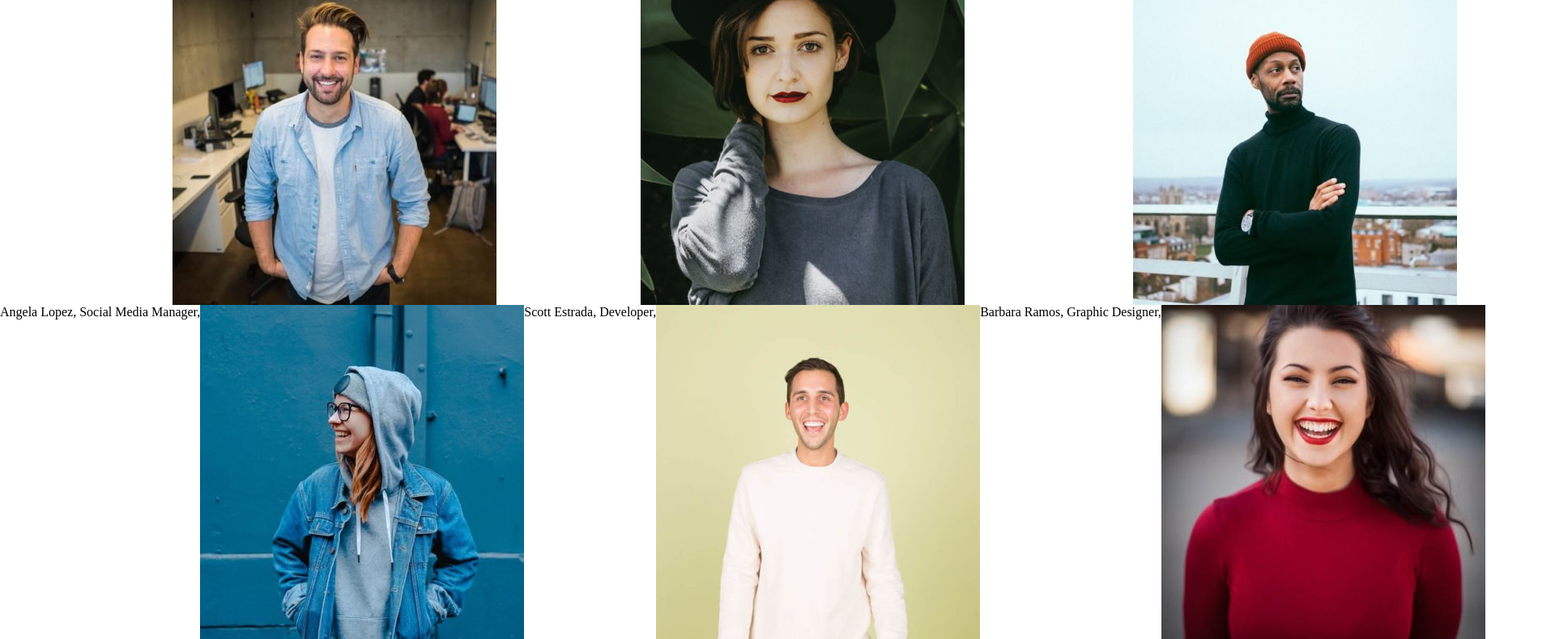
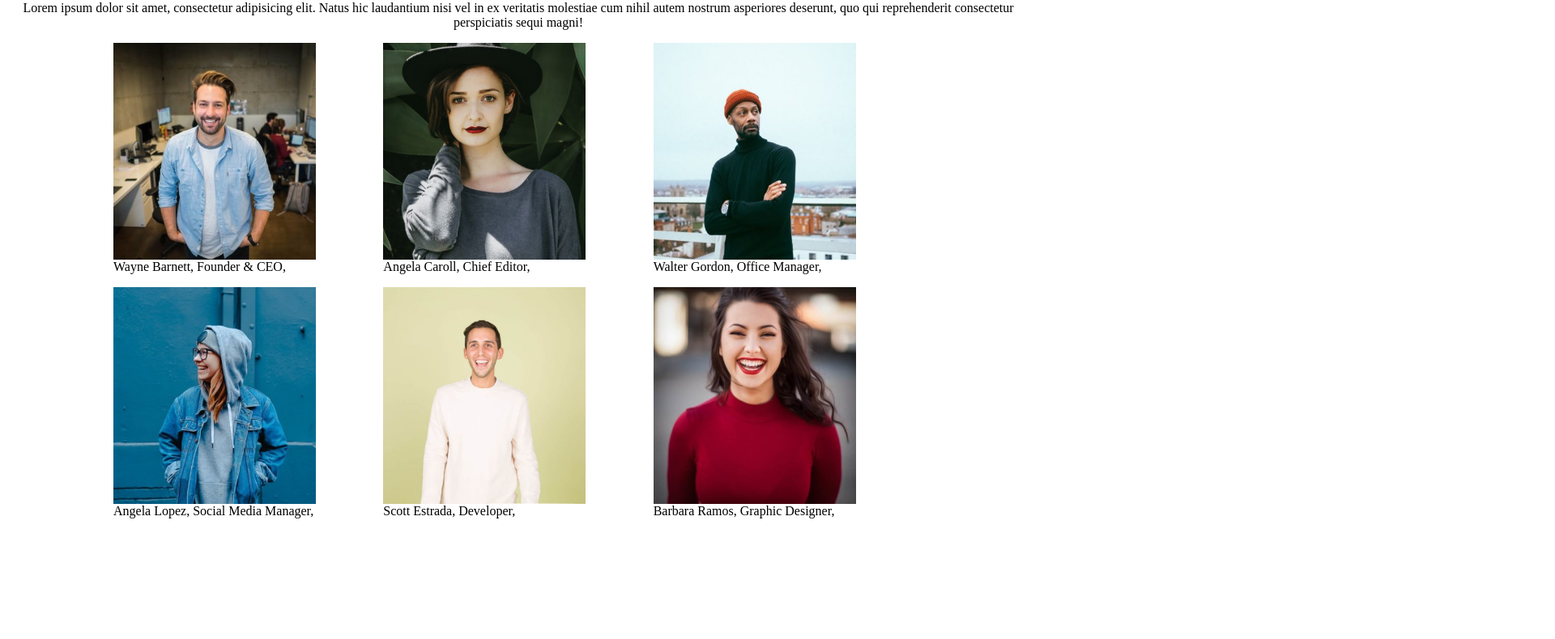
Before and after one commit to AlessioAbbati/js-our-team, a plain HTML site: page index.html in a window 1280 px wide. Shown: the part 52-842 px from the top of the page at 81% size, 1920 px wide, since content can reach past the window. After the commit the page ends 800 px from the top, so only its background shows below. Drawn offline with Linux system fonts and the light colour scheme.

Commit message:
complete bonus 2

```diff
--- a/index.html
+++ b/index.html
@@ -11,6 +11,8 @@
 </head>
 
 <body>
+    <h1>OUR TEAM</h1>
+    <p>Lorem ipsum dolor sit amet, consectetur adipisicing elit. Natus hic laudantium nisi vel in ex veritatis molestiae cum nihil autem nostrum asperiores deserunt, quo qui reprehenderit consectetur perspiciatis sequi magni!</p>
     <div class="container">
         <div class="grid"></div>
     </div>
--- a/myscript.js
+++ b/myscript.js
@@ -7,8 +7,8 @@ const team = [
         photo: `<img src="img/wayne-barnett-founder-ceo.jpg" alt="">`
     },
     {
-        name: `<p>Angela Caroll</p>`,
-        role: `<p>Chief Editor</p>`,
+        name: 'Angela Caroll',
+        role: 'Chief Editor',
         photo: `<img src="img/angela-caroll-chief-editor.jpg" alt="">`
     },
     {
--- a/style.css
+++ b/style.css
@@ -3,14 +3,27 @@
     margin: 0;
     box-sizing: border-box;
 }
+h1, p {
+    text-align: center;
+    padding-bottom: 1rem;
+}
 .grid {
     display: flex;
     flex-wrap: wrap;
-    width: calc(100% / 3 * 6);
+    width: 100%;
 }
 .container {
-    max-width: 1100px;
+    max-width: 1000px;
+    margin: auto;
+}
+img {
+    width: 250px
 }
 .member {
-    display: flex
+    display: flex;
+    justify-content: center;
+    flex-wrap: wrap;
+    flex-direction: column-reverse;
+    padding-bottom: 1rem;
+    width: calc(100% / 3);
 }
```
